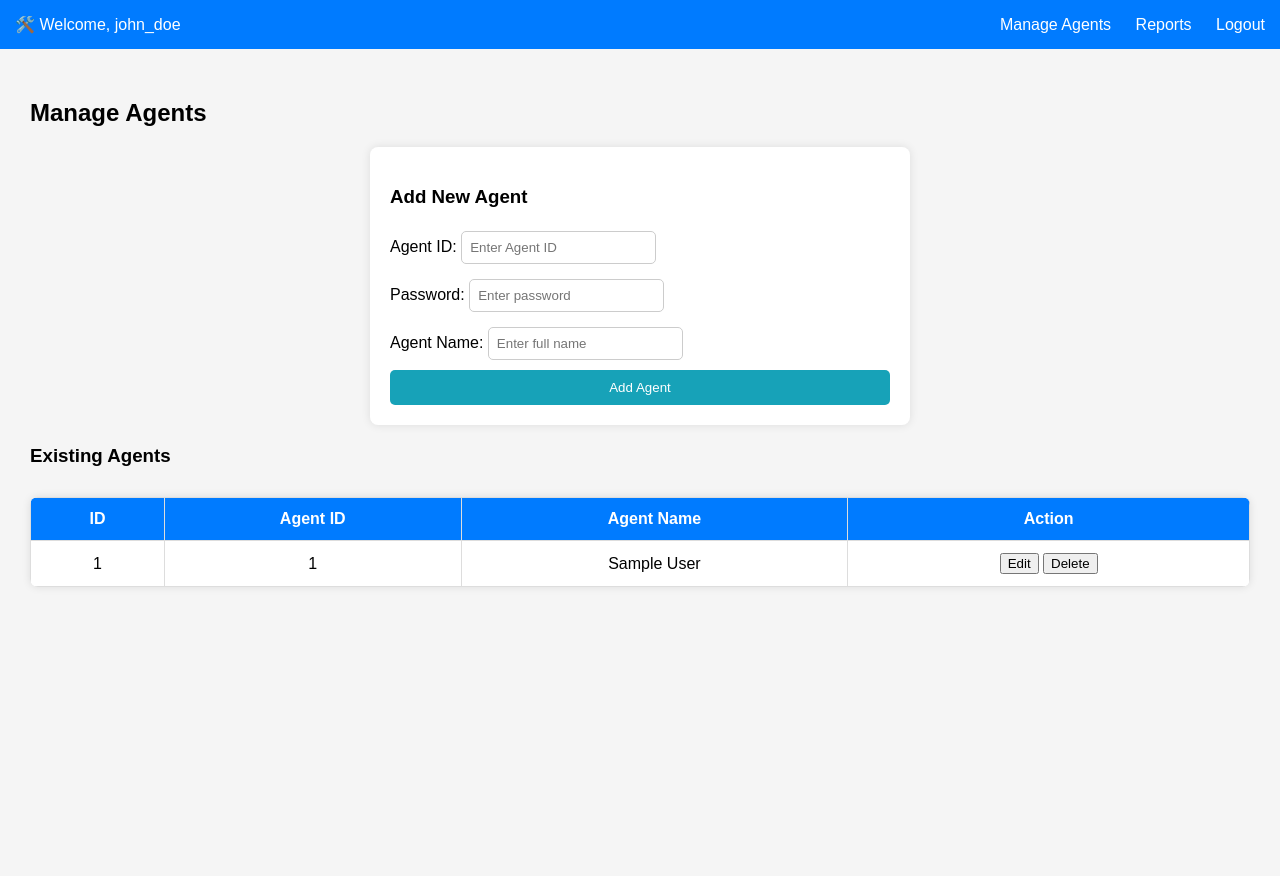
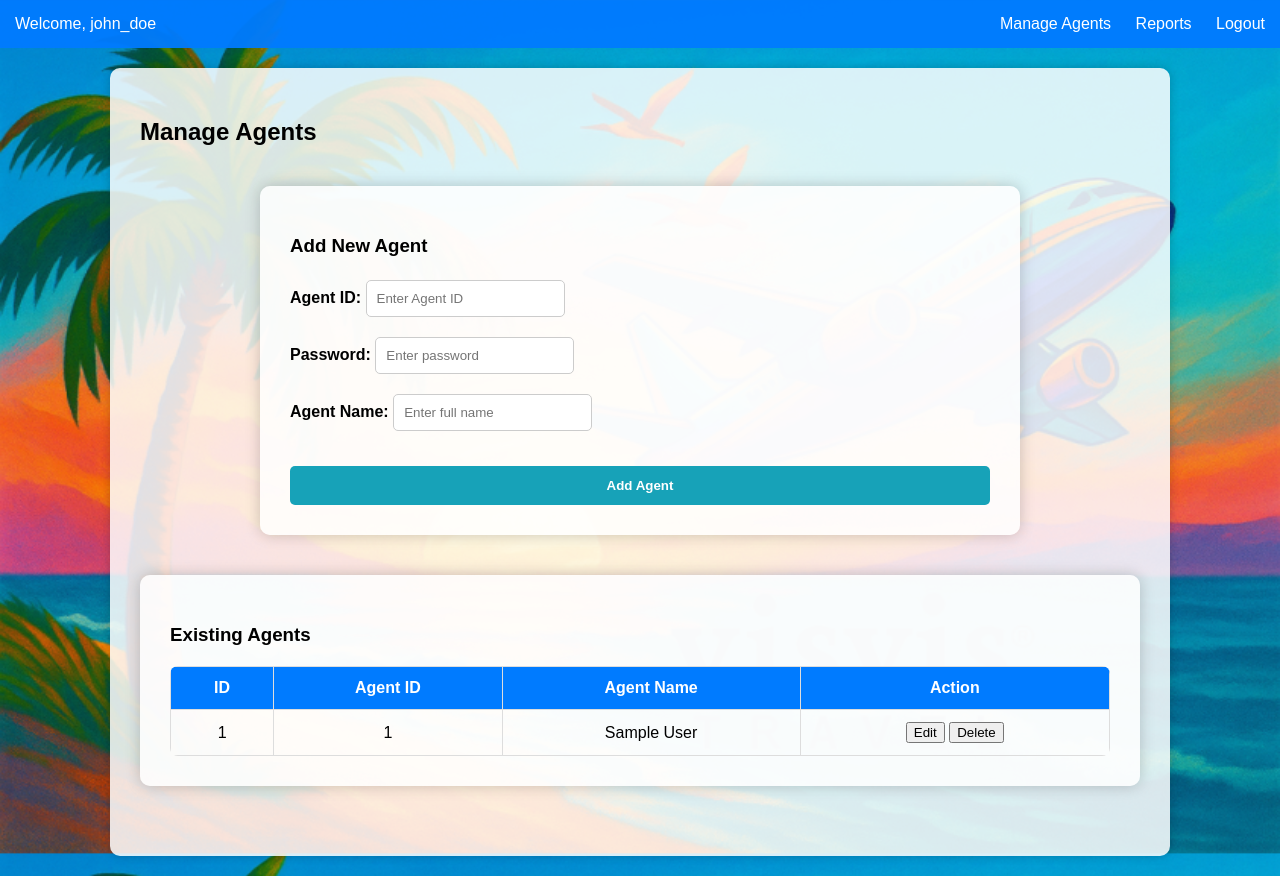
Before and after one commit to EzeInacay/agent-tracker, a PHP site: page /admin_dashboard.php in a window 1280 px wide. Before the commit the page ends 587 px from the top, so only its background shows below. Run offline with PHP 8.4, Linux system fonts and the light colour scheme; a user stored in the database is signed in; tables that the repository leaves empty hold one stand-in row (values such as "Sample post").

Commit message:
Update admin_dashboard.php

```diff
--- a/katravel_system/admin_dashboard.php
+++ b/katravel_system/admin_dashboard.php
@@ -37,12 +37,12 @@ if ($_SERVER["REQUEST_METHOD"] == "POST" && isset($_POST["add_agent"])) {
 <head>
   <meta charset="UTF-8">
   <title>Admin Dashboard</title>
-  <link rel="stylesheet" href="style.css">
+  <link rel="stylesheet" href="admin_dashboard.css">
 </head>
 <body>
   <!-- Top navigation bar -->
   <nav class="navbar">
-    <div class="navbar-left">🛠️ Welcome, <?php echo htmlspecialchars($adminName); ?></div>
+    <div class="navbar-left">Welcome, <?php echo htmlspecialchars($adminName); ?></div>
     <div class="navbar-right">
       <a href="#manage-agents">Manage Agents</a>
       <a href="#">Reports</a>
@@ -54,7 +54,7 @@ if ($_SERVER["REQUEST_METHOD"] == "POST" && isset($_POST["add_agent"])) {
   <main class="dashboard-content">
     <h2 id="manage-agents">Manage Agents</h2>
 
-    <!-- Form for adding a new agent -->
+    <!-- Add New Agent Form -->
     <form class="agent-form" method="POST">
       <h3>Add New Agent</h3>
       <label>Agent ID:
@@ -69,7 +69,8 @@ if ($_SERVER["REQUEST_METHOD"] == "POST" && isset($_POST["add_agent"])) {
       <button type="submit" name="add_agent">Add Agent</button>
     </form>
 
-    <!-- Table showing all registered agents -->
+    <!-- Separated Table Container for Existing Agents -->
+    <div class="agents-table-container">
       <h3>Existing Agents</h3>
       <table class="booking-table">
         <thead>
@@ -95,10 +96,11 @@ if ($_SERVER["REQUEST_METHOD"] == "POST" && isset($_POST["add_agent"])) {
                       </td>
                     </tr>";
           }
-        $conn->close(); // Close DB connection after use
+          $conn->close(); // Close DB connection
           ?>
         </tbody>
       </table>
+    </div>
   </main>
 </body>
 </html>
```
Lines whose indentation alone changed are shown as unchanged.
